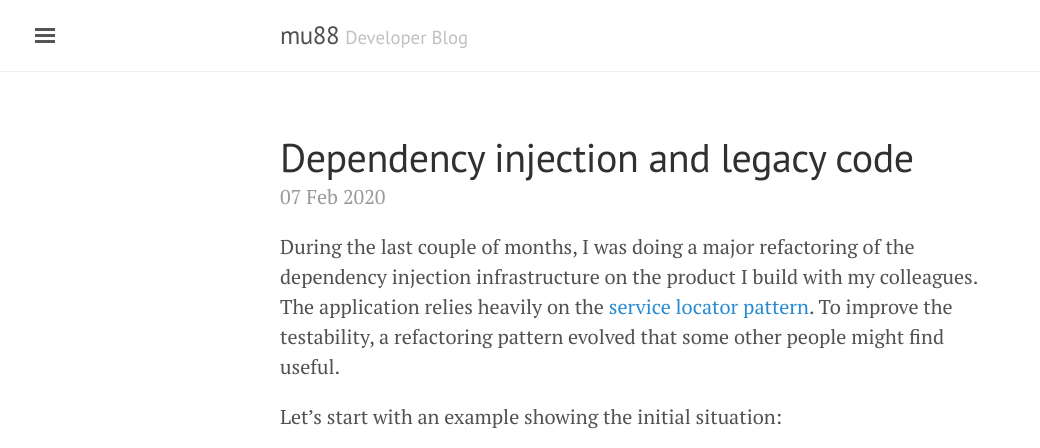
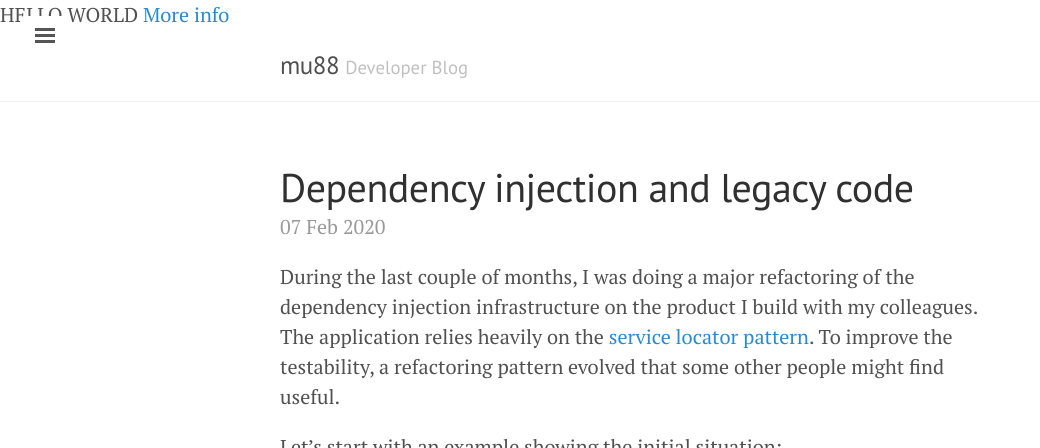
Before and after one commit to mu88/mu88.github.io, a Jekyll site: the page built from index.html, in a window 1280 px wide and 900 px high, cut to the strip 0-448 px from the top of the window. Shown: the whole strip, without its empty margins (0-1040 px from the left). Built offline with Jekyll 4.4.1, drawn with Linux system fonts in a browser that asks for light colours; nearby versions of some CDN libraries; emoji names are drawn with the system emoji font; the list of posts is cut into pages by our own code.

Commit message:
Introduce infrastructure for Cookie Consent Banner

```diff
--- /dev/null
+++ b/_includes/cookie_consent.html
@@ -0,0 +1,3 @@
+HELLO WORLD
+
+<a href="/privacy" class="btn btn-primary btn-sm">More info</a>
--- a/_layouts/default.html
+++ b/_layouts/default.html
@@ -6,6 +6,7 @@
   <body>
 
     {% include sidebar.html %}
+    {% include cookie_consent.html %}
 
     <!-- Wrap is the content to shift when toggling the sidebar. We wrap the
          content to avoid any CSS collisions with our real content. -->
--- /dev/null
+++ b/public/privacy.html
@@ -0,0 +1 @@
+So Secret
```
